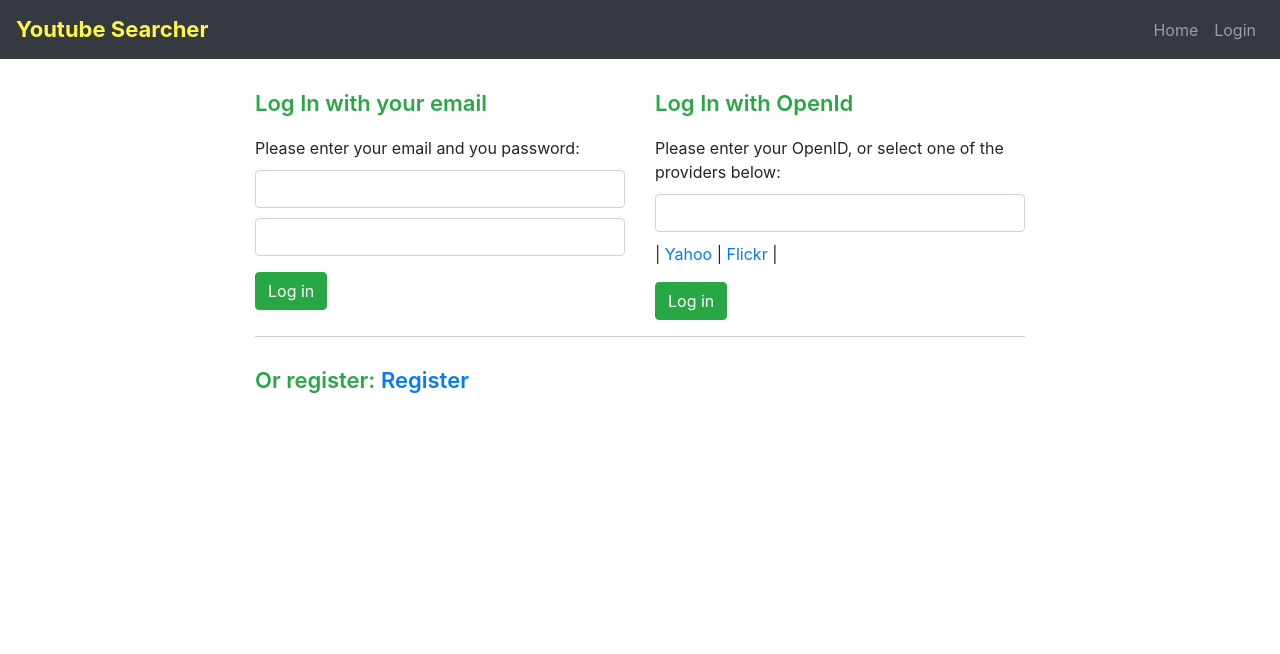
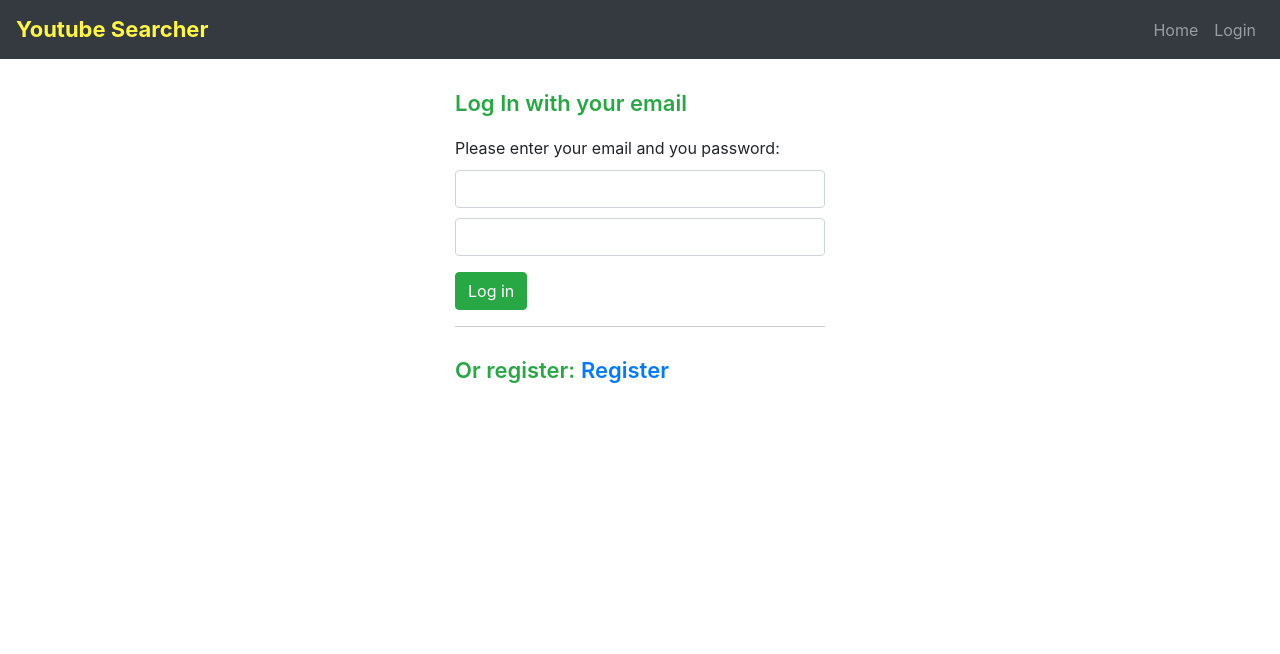
Before and after one commit to Vika030718/LayoutsForAnton, a Flask app: page /login in a window 1280 px wide. Shown: the top 654 px of the page. Run offline with Flask 2, Linux system fonts and the light colour scheme; some libraries are stand-ins or nearby versions.

Commit message:
some design fixes

```diff
--- a/YoutubeParser/app/forms.py
+++ b/YoutubeParser/app/forms.py
@@ -1,10 +1,6 @@
 from flask_wtf import Form
 from wtforms import StringField, BooleanField
 from wtforms.validators import DataRequired
-
-class LoginForm(Form):
-    openid = StringField('openid', validators=[DataRequired()])
-    remember_me = BooleanField('remember_me', default=False)
 
 class LoginEmailForm(Form):
     login_email = StringField('login_email', validators=[DataRequired()])
--- a/YoutubeParser/app/templates/login.html
+++ b/YoutubeParser/app/templates/login.html
@@ -1,20 +1,6 @@
 {% extends "base.html" %} {% block content %}
-<script type="text/javascript">
-    function set_openid(openid, pr)
-    {
-        u = openid.search('<username>')
-        if (u != -1) {
-            // openid requires username
-            user = prompt('Enter your ' + pr + ' username:')
-            openid = openid.substr(0, u) + user
-        }
-        login_form = document.forms['login-with-openid'];
-        login_form.elements['openid'].value = openid
-    }
-    </script>
-
         <div class="row">
-            <div class="col-md-6">
+            <div class="col-md-6 offset-md-3">
                 <h2 class="title">Log In with your email</h2>
                 <form action="" method="post" name="login">
                     {{login_email_form.hidden_tag()}}
@@ -27,26 +13,9 @@
                 </form>
 
             </div>
-            <div class="col-md-6">
-                <h2 class="title">Log In with OpenId</h2>
-                <form action="" method="post" name="login-with-openid">
-                    {{login_form.hidden_tag()}}
-                    <p>
-                        Please enter your OpenID, or select one of the providers below:<br>
-                        {{login_form.openid(class='form-control mr-sm-2')}}
-                        {% for error in login_form.errors.openid %}
-                        <span style="color: red;">[{{error}}]</span>
-                        {% endfor %}
-                        |{% for pr in providers %}
-                        <a href="javascript:set_openid('{{pr.url}}', '{{pr.name}}');">{{pr.name}}</a> |
-                        {% endfor %}
-                    </p>
-                    <p><input type="submit" class="btn btn-success my-2 my-sm-0" value="Log in"></p>
-                </form>
-            </div>
         </div>
         <div class="row ">
-            <div class="col-md-12 ">
+            <div class="col-md-6 offset-md-3">
                 <h2 class="title register-block">Or register: <a class="" href="{{ url_for('register') }}">Register</a></h2>
             </div>
         </div>
--- a/YoutubeParser/app/views.py
+++ b/YoutubeParser/app/views.py
@@ -1,8 +1,8 @@
 """Main views"""
 from flask import render_template, flash, redirect, session, url_for, request, g
 from flask_login import login_user, logout_user, current_user, login_required
-from app import app, db, lm, oid
-from .forms import LoginForm, SearchForm, RegistrationForm, LoginEmailForm
+from app import app, db, lm
+from .forms import SearchForm, RegistrationForm, LoginEmailForm
 from .models import User, SearchHistory, ROLE_USER, ROLE_ADMIN
 from .youtube_sercher import Searcher
 import datetime
@@ -14,10 +14,12 @@ def load_user(id):
 @app.route('/', methods=['GET', 'POST'])
 @app.route('/index', methods=['GET', 'POST'])
 def index():
-    user = g.user
+
     if g.user is None or g.user.is_authenticated==False:
         return redirect(url_for('login'))
+    user = g.user
     form = SearchForm()
+
     if form.validate_on_submit():
         video = Searcher().youtube_search_all(form.search_field.data)
         p = SearchHistory(body=form.search_field.data, timestamp=datetime.datetime.utcnow(), author=user)
@@ -37,23 +39,17 @@ def index():
                            user=user)
 
 @app.route('/login', methods=['GET', 'POST'])
-@oid.loginhandler
 def login():
-    user = g.user
+
     if g.user is not None and g.user.is_authenticated:
         return redirect(url_for('index'))
 
-    login_form = LoginForm()
+    user = g.user
     login_email_form = LoginEmailForm()
 
-    if login_form.validate_on_submit():
-        return oid.try_login(login_form.openid.data, ask_for=['nickname', 'email'])
     if login_email_form.validate_on_submit():
         user = User.query.filter_by(email=login_email_form.login_email.data).first()
         password = user.password
-
-        import ipdb
-        ipdb.set_trace()
 
         if user and login_email_form.login_password.data == password:
             login_user(user)
@@ -63,9 +59,7 @@ def login():
 
     return render_template('login.html',
                            title='Sign In',
-                           login_form=login_form,
-                           login_email_form=login_email_form,
-                           providers=app.config['OPENID_PROVIDERS'])
+                           login_email_form=login_email_form)
 
 @app.route('/register', methods=['GET', 'POST'])
 def register():
@@ -81,10 +75,8 @@ def register():
         return redirect(url_for('index'))
     return render_template('register.html',
                            title='Sign In',
-                           form=form,
-                           providers=app.config['OPENID_PROVIDERS'])
+                           form=form)
 
-@oid.after_login
 def after_login(resp):
     if resp.email is None or resp.email == "":
         flash('Invalid login. Please try again.')
```
Also changed, not shown: YoutubeParser/app/templates/register.html (+10 -14 lines).
